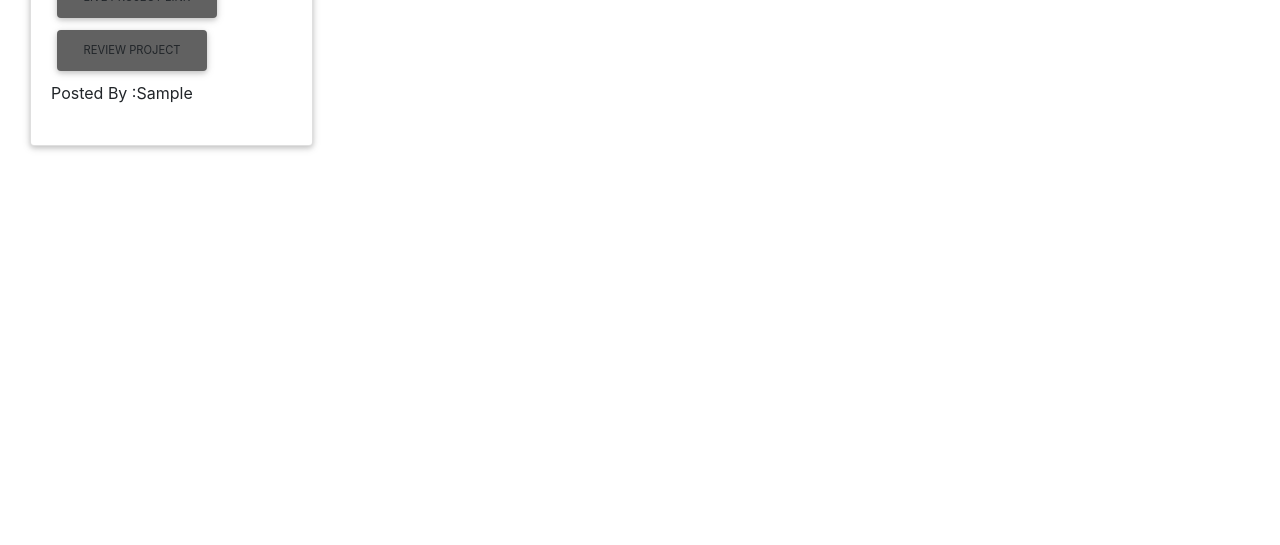
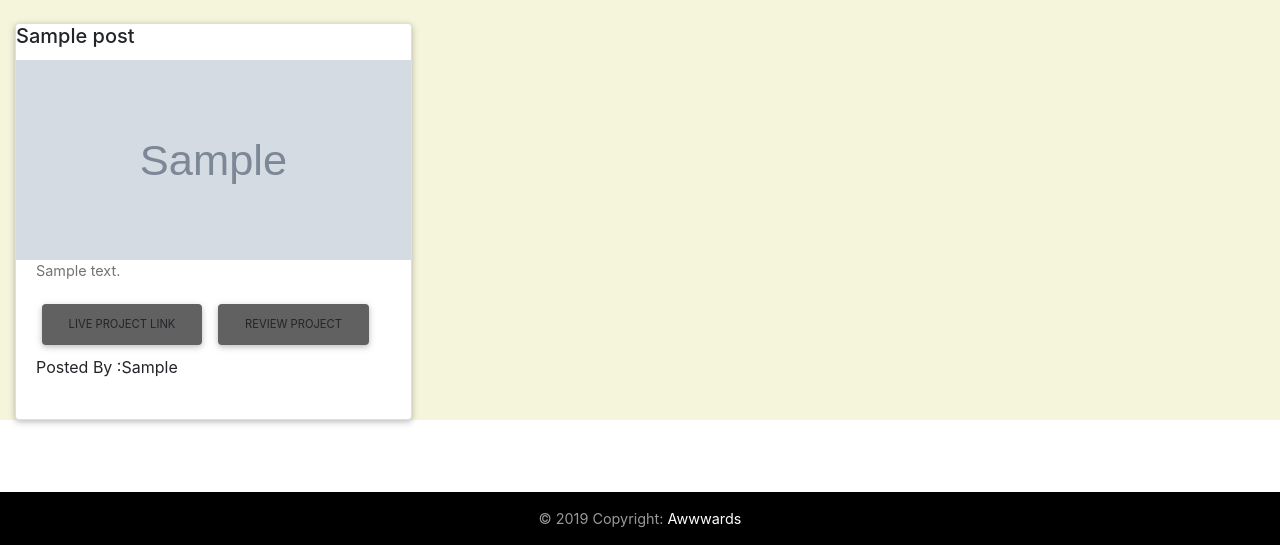
Before and after one commit to Julia-Agasaro/award, a Django app: page / in a window 1280 px wide. Shown: the part 448-993 px from the top of the page. Before the commit the page ends 599 px from the top, so only its background shows below. Run offline with Django 3.2, Linux system fonts and the light colour scheme; a user stored in the database is signed in; tables that the repository leaves empty hold one stand-in row (values such as "Sample post"); grey boxes marked "Sample" are stand-in pictures; some libraries are stand-ins or nearby versions.

Commit message:
Added styles

```diff
--- a/award/templates/base.html
+++ b/award/templates/base.html
@@ -25,7 +25,7 @@
     <link rel="stylesheet" href="{% static 'css/main_style.css' %}">
     {% endblock %}
 </head>
-<body>
+<body >
     {% include "navbar.html" %}
     {% block content%}
 
--- a/award/templates/home.html
+++ b/award/templates/home.html
@@ -2,16 +2,51 @@
 {% load bootstrap4%}
 {% block content %}
 
-<div class="container-fluid main"><br><br><br>
-    <div class="templates d-flex flex-row">
+<style>
+/* #juju{
+background-image: url("https://images.pexels.com/photos/1236701/pexels-photo-1236701.jpeg?auto=compress&cs=tinysrgb&dpr=1&w=500");
+
+background-size:cover;
+height: 100%;
+color: white;
+  font-weight: bold;
+  border: 3px solid #f1f1f1;
+  position: absolute;
+  top: 50%;
+  left: 50%;
+  transform: translate(-50%, -50%);
+  z-index: 2;
+  width: 80%;
+  padding: 20px;
+  text-align: center;
+
+} */
+#juju{
+ background-image: linear-gradient(rgba(0,0,0,0.6),rgba(0,0,0,0.6),rgba(0,0,0,0.6)),url("https://images.pexels.com/photos/1236701/pexels-photo-1236701.jpeg?auto=compress&cs=tinysrgb&dpr=1&w=500");
+ /* width:100%; */
+ /* background-repeat: no-repeat; */
+ background-size: cover;
+}
+</style>
+<!-- <div style="background-color:beige; height: 100%;" id="juju">
+
+
+
+</div> -->
+<div id="juju" class="container-fluid" id="overlay"><br><br><br><br><br><br><br target="_blank">
+    <h1 class="text-center heading" style="color: white"><i class="fas fa-award"  style="margin-top:50px;color:white"></i  style="margin-top:50px;"> AWWWARDS</h1>
+    <br><br><br><br><br>
+    </div>
+<div class="container-fluid">
+    <div class="row" style="background-color: beige">
+
+
          {% for post in posts %}
-        <div class="col-md-3 mt-3">
+        <div class="col-md-4 mt-4">
             <div class="card profile-card-5">
                  <h5 class="card-title">{{post.name}}</h5>
-               <!-- <img style="height:900px;width:1000px;" src="{posts.landing_image.url}"alt="" class="card-img-top" ></div> -->
                 <img src="{{ post.landing_image.url }}"; style="height:200px">
                     <div class="card-body pt-0">
-                        <!-- <h5 class="card-title">{{post.name}}</h5> -->
                         <p class="card-text">{{post.description}}</p>
                         <a href="{{post.site_link}}"
                            class="btn btn-grey btn-md">Live Project Link</a>
@@ -26,10 +61,20 @@
          {%endfor%}
 
 
-    </div>
+
+
 </div>
 
+</div>
+<br><br><br>
+<footer class="page-footer font-small black">
 
+    <!-- Copyright -->
+    <div class="footer-copyright text-center py-3">© 2019 Copyright:
+      <a href="https://mdbootstrap.com/education/bootstrap/"> Awwwards</a>
+    </div>
+    <!-- Copyright -->
 
+  </footer>
 
 {% endblock %}
--- a/award/templates/registration/registration_form.html
+++ b/award/templates/registration/registration_form.html
@@ -4,7 +4,7 @@
 
     <div class="col-md-9">
 
-        <!-- <img class="card-img-top" src="https://files.slack.com/files-pri/T077KKCG6-FP9LYH36X/insta6.png" alt="" style="height:auto;width:100%"> -->
+        <img class="login-img w-100" src="https://images.pexels.com/photos/1236701/pexels-photo-1236701.jpeg?auto=compress&cs=tinysrgb&dpr=1&w=500" alt="" style="height:auto;width:100%">
     </div>
     </div>
     <div class="card  " style="width: 18rem;">
```
Also changed, not shown: media/images/Cute-Baby-With-Santa-Claus-Cap.jpg (added), media/images/Screenshot_from_2019-10-29_14-25-26.png (added).
